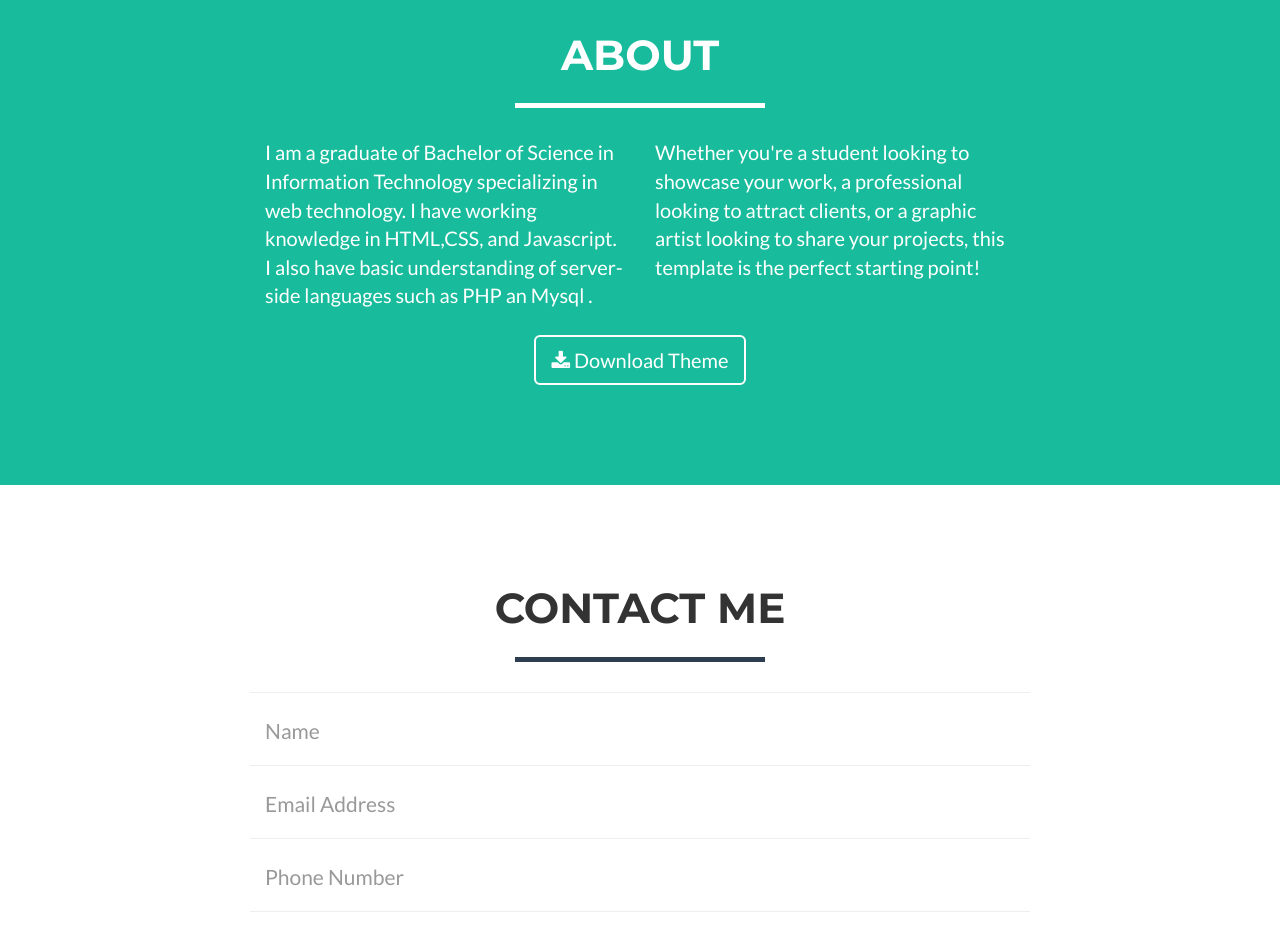
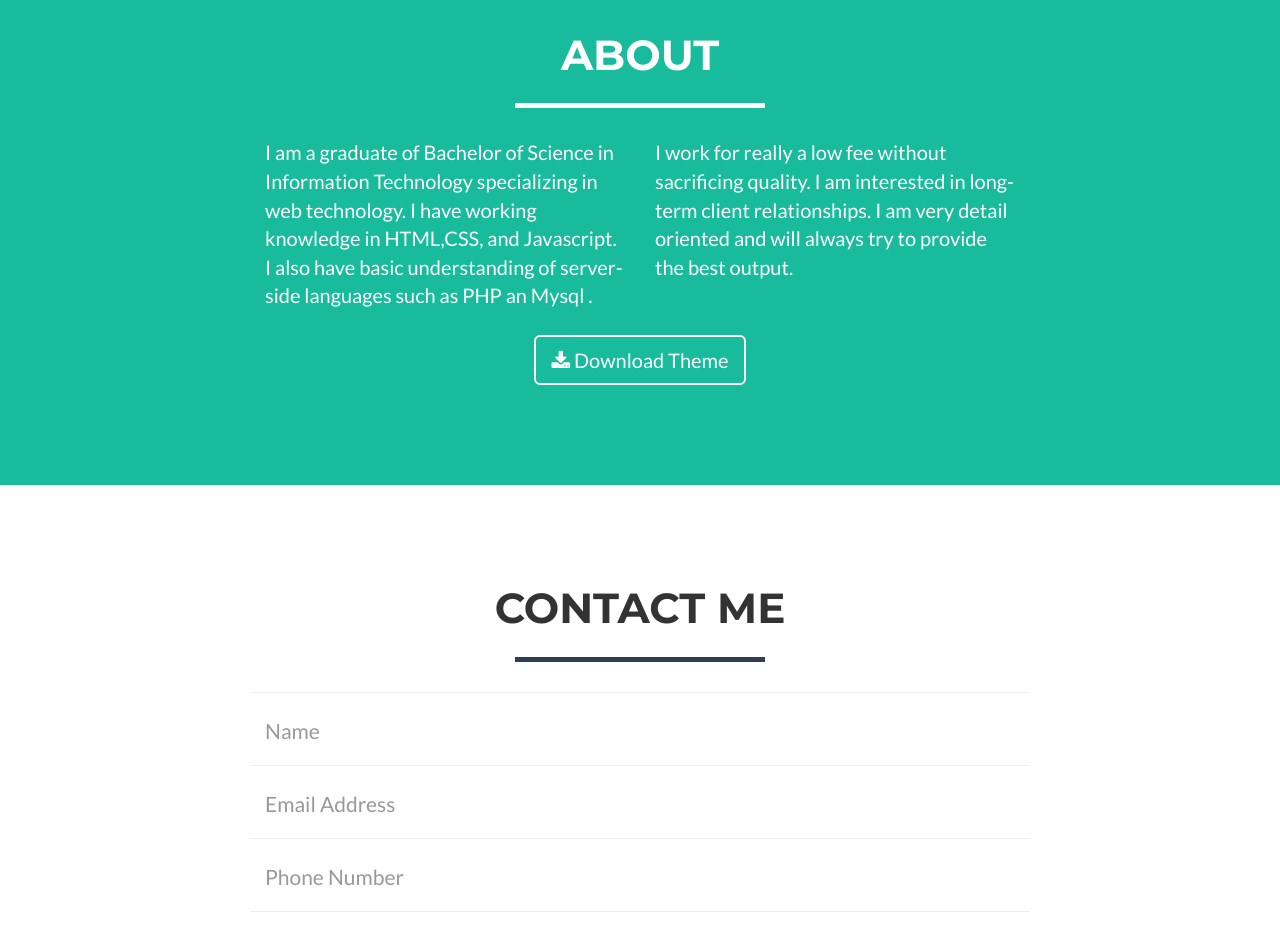
Before and after one commit to lorenzoevidente2/lorenzoevidente, a website: page index.html in a window 1280 px wide. Shown: the part 1720-2658 px from the top of the page. Drawn offline with nearby package versions, Linux system fonts and the light colour scheme.

Commit message:
Update index.html

```diff
--- a/index.html
+++ b/index.html
@@ -170,7 +170,7 @@
                     <p>I am a graduate of Bachelor of Science in Information Technology specializing in web technology. I have working knowledge in HTML,CSS, and Javascript. I also have basic understanding of server-side languages such as PHP an Mysql .</p>
                 </div>
                 <div class="col-lg-4">
-                    <p>Whether you're a student looking to showcase your work, a professional looking to attract clients, or a graphic artist looking to share your projects, this template is the perfect starting point!</p>
+                    <p>I work for really a low fee without sacrificing quality. I am interested in long-term client relationships. I am very detail oriented and will always try to provide the best output.</p>
                 </div>
                 <div class="col-lg-8 col-lg-offset-2 text-center">
                     <a href="#" class="btn btn-lg btn-outline">
```
